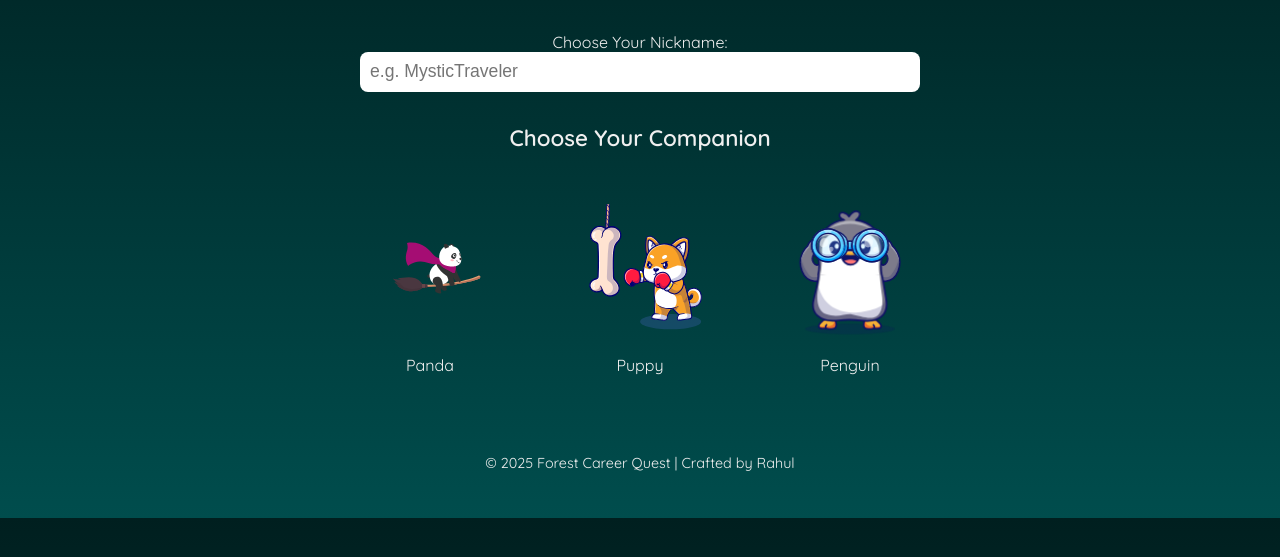
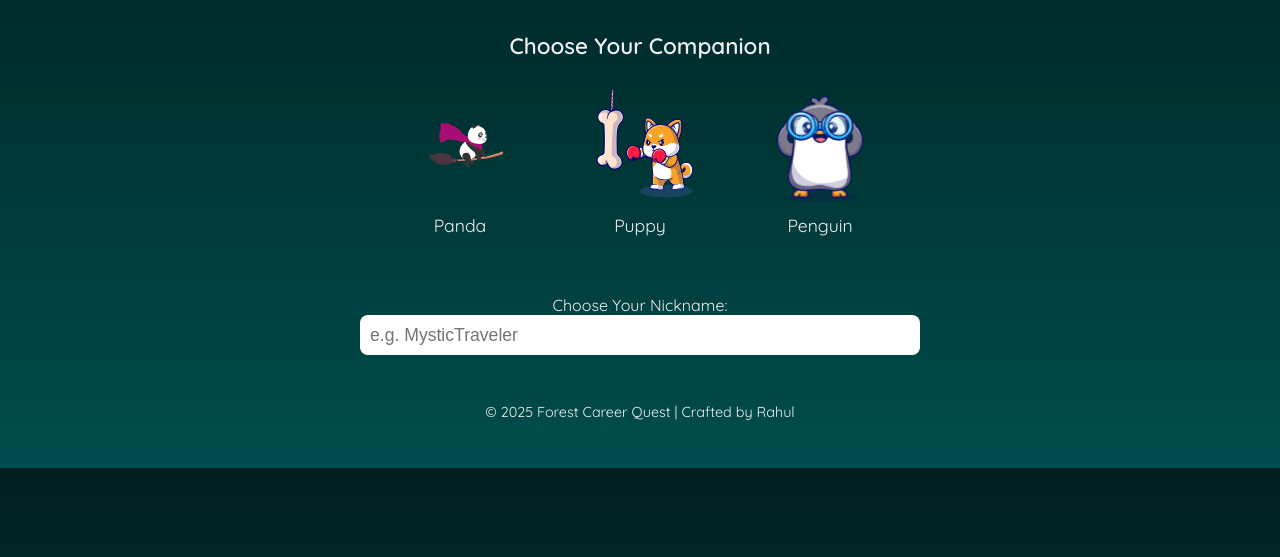
Before and after one commit to rahulerattu/forestquiz, a Flask app: page / in a window 1280 px wide. Shown: the part 160-717 px from the top of the page. Run offline with Flask 3, Linux system fonts and the light colour scheme; some libraries are stand-ins or nearby versions.

Commit message:
Fix layout: Pet animations in row, nickname below

```diff
--- a/templates/welcome.html
+++ b/templates/welcome.html
@@ -1,11 +1,11 @@
 <!DOCTYPE html>
 <html lang="en">
 <head>
-  <meta charset="UTF-8">
-  <meta name="viewport" content="width=device-width, initial-scale=1.0">
+  <meta charset="UTF-8" />
+  <meta name="viewport" content="width=device-width, initial-scale=1.0"/>
   <title>Forest Path Career Quiz - Welcome</title>
   <link rel="stylesheet" href="{{ url_for('static', filename='css/style.css') }}">
-  <link href="https://fonts.googleapis.com/css2?family=Quicksand:wght@400;600&display=swap" rel="stylesheet">
+  <link href="https://fonts.googleapis.com/css2?family=Quicksand:wght@400;600&display=swap" rel="stylesheet"/>
   <script src="https://cdnjs.cloudflare.com/ajax/libs/gsap/3.12.2/gsap.min.js"></script>
   <script src="https://cdnjs.cloudflare.com/ajax/libs/bodymovin/5.10.2/lottie.min.js"></script>
   <style>
@@ -14,28 +14,70 @@
       font-family: 'Quicksand', sans-serif;
       background: linear-gradient(to bottom, #001f1f, #004d4d);
       color: #f0f0f0;
-      overflow-x: hidden;
       margin: 0;
       padding: 0;
+      overflow-x: hidden;
     }
+
     .container {
       padding: 2rem;
       max-width: 900px;
       margin: auto;
     }
+
     header h1 {
       text-align: center;
       font-size: 2.5rem;
     }
+
     .tagline {
       text-align: center;
       font-size: 1.2rem;
-      margin: 1rem 0;
+      margin: 1rem 0 2rem;
     }
+
+    .choose-title {
+      text-align: center;
+      font-size: 1.4rem;
+      margin: 2rem 0 1rem;
+    }
+
+    .pet-selection {
+      display: flex;
+      justify-content: center;
+      gap: 40px;
+      flex-wrap: wrap;
+    }
+
+    .pet-option {
+      cursor: pointer;
+      border-radius: 10px;
+      padding: 10px;
+      text-align: center;
+      transition: all 0.3s ease;
+    }
+
+    .pet-option.selected {
+      box-shadow: 0 0 15px 4px #80dfff;
+      transform: scale(1.05);
+    }
+
+    .lottie {
+      width: 120px;
+      height: 120px;
+      margin: auto;
+    }
+
+    .pet-option p {
+      margin-top: 8px;
+      font-size: 1.1rem;
+    }
+
     .nickname-input {
       text-align: center;
       margin: 2rem 0;
     }
+
     .nickname-input input {
       padding: 0.6rem;
       font-size: 1.1rem;
@@ -43,34 +85,7 @@
       border: none;
       width: 60%;
     }
-    .choose-title {
-      text-align: center;
-      font-size: 1.4rem;
-      margin-top: 2rem;
-    }
-    .pet-selection {
-      display: flex;
-      justify-content: center;
-      gap: 40px;
-      flex-wrap: wrap;
-      margin-top: 2rem;
-    }
-    .pet-option {
-      cursor: pointer;
-      padding: 15px;
-      border-radius: 10px;
-      transition: all 0.3s ease;
-      text-align: center;
-    }
-    .pet-option.selected {
-      box-shadow: 0 0 20px 6px #80dfff;
-      transform: scale(1.1);
-    }
-    .lottie {
-      width: 140px;
-      height: 140px;
-      margin-bottom: 10px;
-    }
+
     .start-button {
       display: inline-block;
       margin: 2rem auto;
@@ -84,9 +99,11 @@
       text-decoration: none;
       transition: background 0.3s ease;
     }
+
     .start-button:hover {
       background-color: #009999;
     }
+
     footer {
       text-align: center;
       margin-top: 3rem;
@@ -101,12 +118,6 @@
     <h1>🌳 Welcome to the Forest Path Career Quiz 🌍</h1>
     <p class="tagline">Start your journey with a spirit animal guide</p>
   </header>
-
-  <main>
-    <div class="nickname-input">
-      <label for="nickname">Choose Your Nickname:</label><br>
-      <input type="text" id="nickname" placeholder="e.g. MysticTraveler">
-    </div>
 
   <h2 class="choose-title">Choose Your Companion</h2>
   <div class="pet-selection">
@@ -124,8 +135,14 @@
     </div>
   </div>
 
+  <div class="nickname-input">
+    <label for="nickname">Choose Your Nickname:</label><br>
+    <input type="text" id="nickname" placeholder="e.g. MysticTraveler">
+  </div>
+
+  <div style="text-align: center;">
     <a href="{{ url_for('quiz') }}" class="start-button" id="start-btn" style="display:none;">Start Journey</a>
-  </main>
+  </div>
 
   <footer>
     <p>&copy; 2025 Forest Career Quest | Crafted by Rahul</p>
```
Lines whose indentation alone changed are shown as unchanged.
